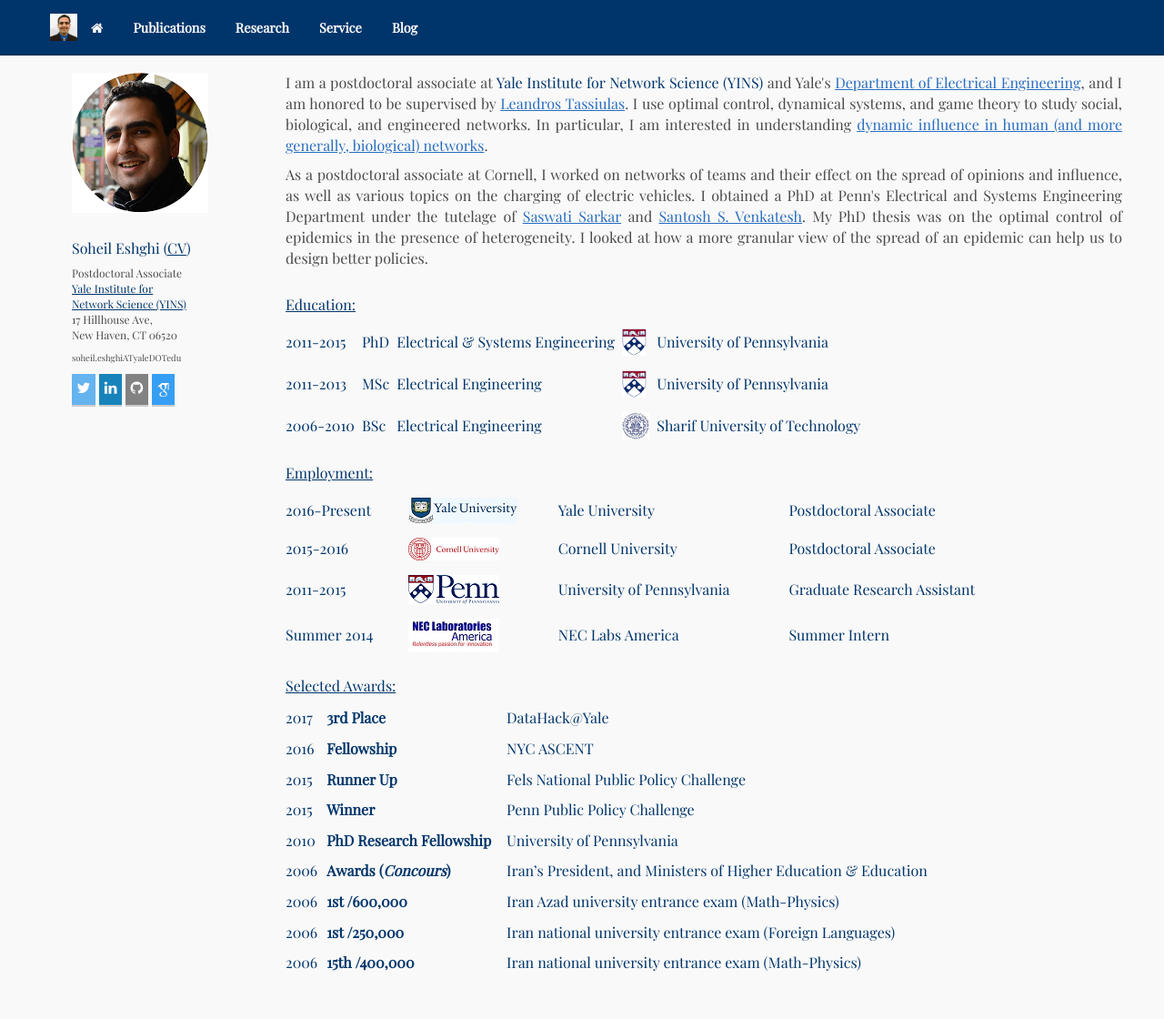
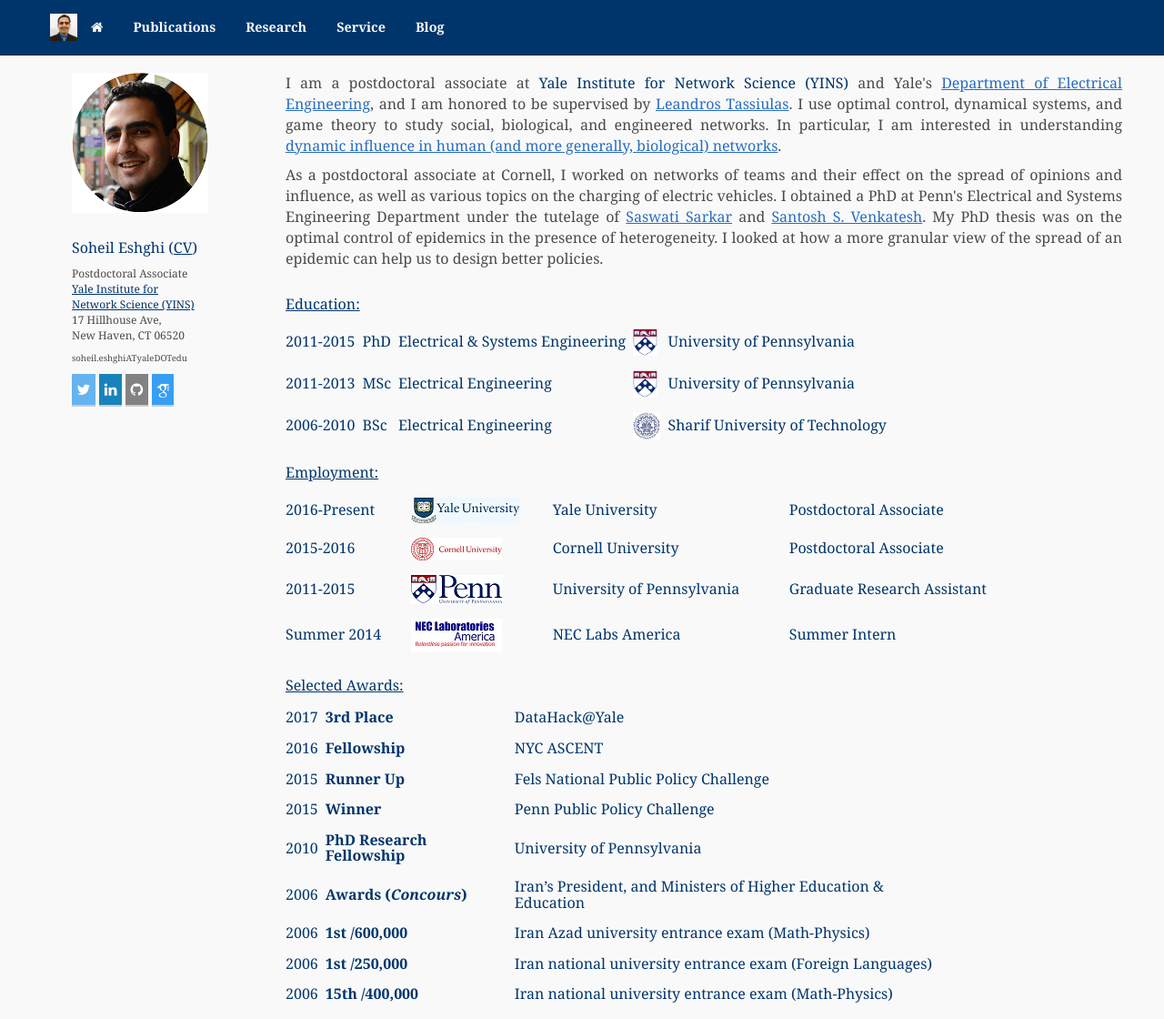
Before and after one commit to SoheilEshghi/SoheilEshghi.github.io, a Jekyll site: the page built from index.html, in a window 1280 px wide and 1120 px high. Shown: the whole window at 91% size. Built offline with Jekyll 4.4.1, drawn with Linux system fonts in a browser that asks for light colours; nearby versions of some CDN libraries; some web fonts are replaced.

Commit message:
Build site at 2017-06-15 14:52:02 UTC

```diff
--- a/_layouts/default.html
+++ b/_layouts/default.html
@@ -15,6 +15,7 @@
 
 			<!-- link to main stylesheet -->
 			<link href="https://fonts.googleapis.com/css?family=Playfair+Display" rel="stylesheet">
+			<link href="https://fonts.googleapis.com/css?family=GFS+Didot" rel="stylesheet">
 			<link rel="stylesheet" type="text/css" href="/css/main.css">
 			<link href="http://netdna.bootstrapcdn.com/font-awesome/4.0.3/css/font-awesome.css" rel="stylesheet">
 			<script type="text/javascript"
--- a/_layouts/sidebar.html
+++ b/_layouts/sidebar.html
@@ -42,11 +42,14 @@
 
       <!-- Page Content -->
       <div class="container">
+				<div class="body">
+
 
 
 
           {{ content }}
 
+				</div><!--body-->
           </div><!-- /.container -->
         </div>
       </div>
--- a/css/main.css
+++ b/css/main.css
@@ -36,7 +36,7 @@
 }
 
 nav ul{
-    font-family:'Playfair Display', 'Arial', serif;
+    font-family:'Georgia','Playfair Display', 'Arial', serif;
     padding: 1px;
     list-style: none;
     font-weight: bold;
@@ -44,7 +44,7 @@
 
 }
 footer ul{
-    font-family:'Playfair Display', 'Arial', serif;
+    font-family:'Georgia','Playfair Display', 'Arial', serif;
     padding: 1px;
     list-style: none;
     font-weight: bold;
@@ -55,7 +55,7 @@
 td{
   font-size: 1em;
   line-height: 1.1em;
-  font-family: 'Playfair Display', 'Arial', serif;
+  font-family: 'Georgia','Playfair Display', 'Arial', serif;
   color:  #00356b;
   padding-top: .5em;
   padding-bottom: .5em;
@@ -88,26 +88,26 @@
 }
 h1 {
     font-size: 1em;
-    font-family: 'Playfair Display', 'Arial', serif;
+    font-family: 'Georgia','Playfair Display', 'Arial', serif;
     color:  #00356b;
 }
 h2 {
     font-size: 0.9em;
     line-height: 1.1em;
-    font-family: 'Playfair Display', 'Arial', serif;
+    font-family: 'Georgia','Playfair Display', 'Arial', serif;
     color:  #00356b;
 }
 h3 {
     font-size: 0.8em;
     line-height: 1.2em;
-    font-family: 'Playfair Display', 'Arial', serif;
+    font-family: 'Georgia','Playfair Display', 'Arial', serif;
     color:  #286dc0;
 }
 
 
 
 p {
-    font-family: 'Playfair Display', 'Arial', serif;
+    font-family: 'Georgia','Playfair Display', 'Arial', serif;
     color: #4a4a4a;
     font-size: 1em;
 }
@@ -121,18 +121,18 @@
 }
 
 ol {
-    font-family: 'Playfair Display', 'Arial', serif;
+    font-family: 'Georgia','Playfair Display', 'Arial', serif;
     color: #4a4a4a;
     font-size: 0.9em;
 }
 
 ol.level1 {
-    font-family: 'Playfair Display', 'Arial', serif;
+    font-family: 'Georgia','Playfair Display', 'Arial', serif;
     color: #4a4a4a;
     font-size: 1em;
 }
 ol.level2 {
-    font-family: 'Playfair Display', 'Arial', serif;
+    font-family: 'Georgia','Playfair Display', 'Arial', serif;
     color: #4a4a4a;
     font-size: 0.75em;
 }
@@ -265,7 +265,7 @@
 }
 
 .secondmenu{
-  font-family:'Playfair Display', 'Arial', serif;
+  font-family:'Georgia','Playfair Display', 'Arial', serif;
   list-style: none;
   font-weight: bold;
   font-size: 0.8em;
@@ -295,10 +295,3 @@
 
 .navbar-nav > li > a {padding-top:5px !important; padding-bottom:5px !important;}
 .navbar {min-height:32px !important}
-
-html{
-	font-family: Palatino,Palatino Linotype,Palatino LT STD,Book Antiqua,Georgia,serif;
-}
-body{
-  font-family: Palatino,Palatino Linotype,Palatino LT STD,Book Antiqua,Georgia,serif;
-}
```
Also changed, not shown: 11 other files.
